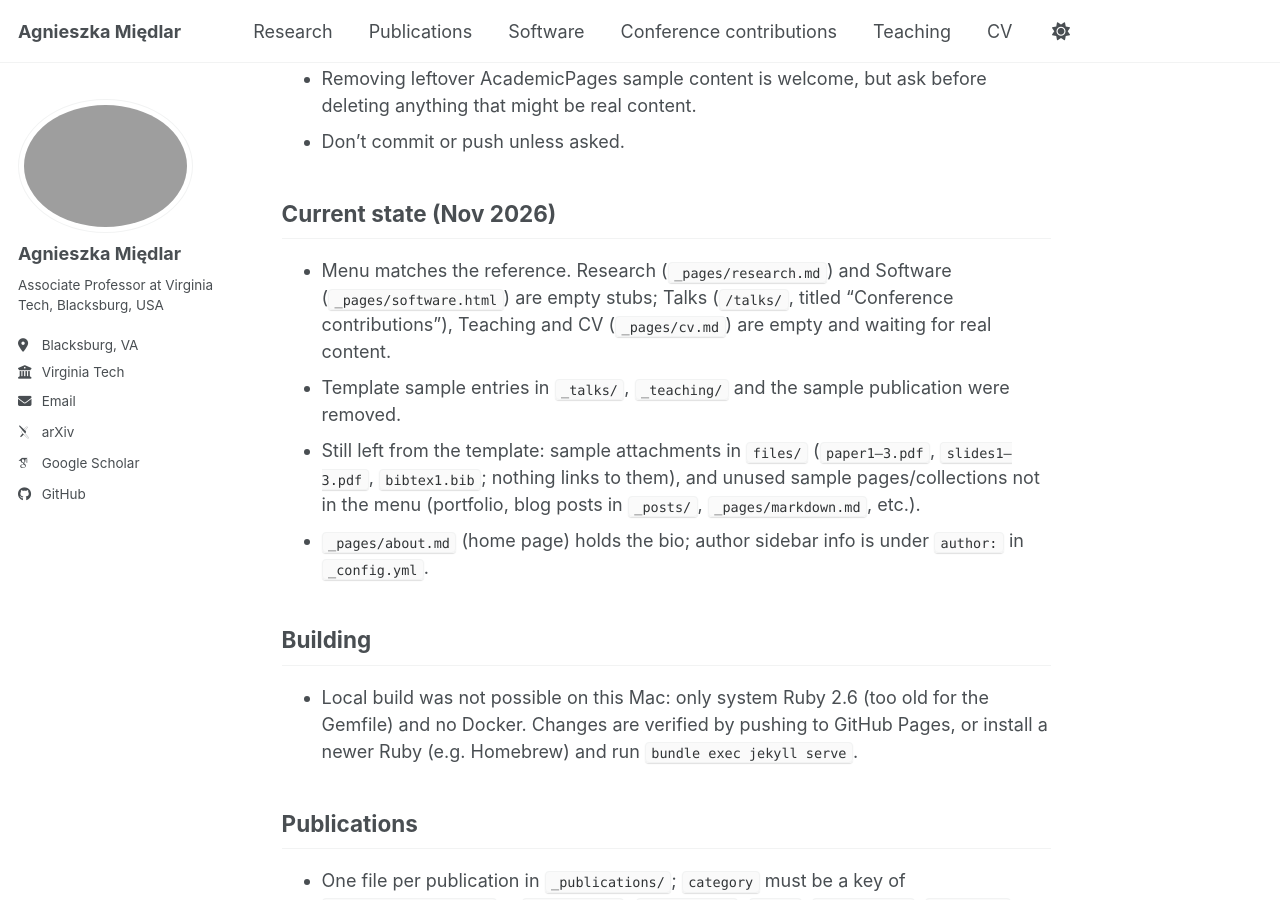
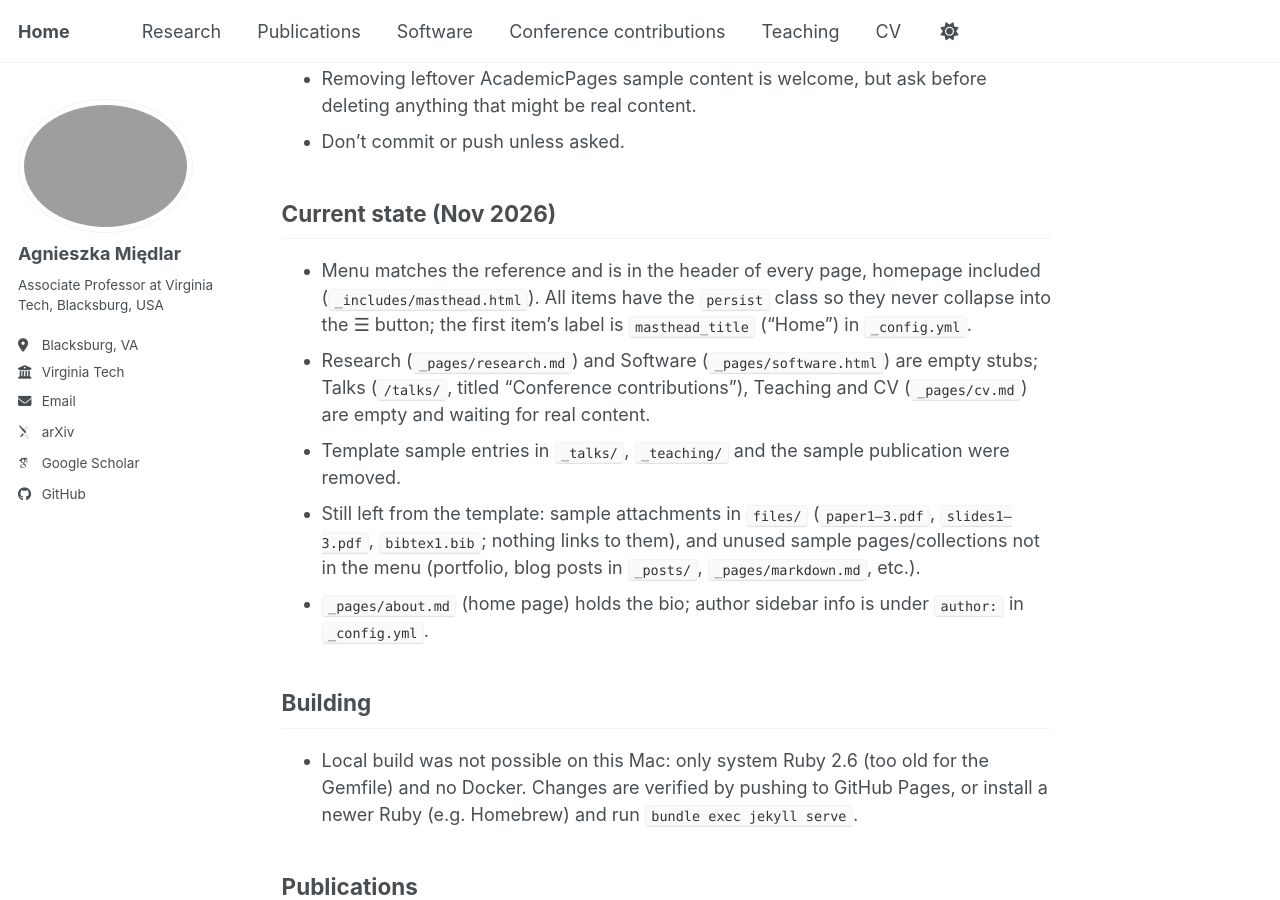
Before and after one commit to amiedlar/amiedlar.github.io, a Jekyll site: the page built from CLAUDE.md, in a window 1280 px wide and 900 px high, scrolled down 687 px. Built offline with Jekyll 4.4.1, drawn with Linux system fonts in a browser that asks for light colours; some web fonts are replaced; our own code applies the rules of GitHub Pages for plain Markdown files; a script bundle is joined from its source files by our own code; library files that are not in the unit come from our copies.

Commit message:
Restructure menu and publications page to match reference site

```diff
--- a/CLAUDE.md
+++ b/CLAUDE.md
@@ -18,7 +18,10 @@ The site's structure should follow https://smithrgh.github.io (source: https://g
 
 ## Current state (Nov 2026)
 
-- Menu matches the reference. Research (`_pages/research.md`) and Software (`_pages/software.html`) are empty stubs;
+- Menu matches the reference and is in the header of every page, homepage included (`_includes/masthead.html`).
+  All items have the `persist` class so they never collapse into the ☰ button; the first item's label is
+  `masthead_title` ("Home") in `_config.yml`.
+- Research (`_pages/research.md`) and Software (`_pages/software.html`) are empty stubs;
   Talks (`/talks/`, titled "Conference contributions"), Teaching and CV (`_pages/cv.md`) are empty and waiting for real content.
 - Template sample entries in `_talks/`, `_teaching/` and the sample publication were removed.
 - Still left from the template: sample attachments in `files/` (`paper1–3.pdf`, `slides1–3.pdf`, `bibtex1.bib`; nothing links to them),
--- a/_config.yml
+++ b/_config.yml
@@ -10,6 +10,7 @@
 locale                   : "en-US"
 site_theme               : "default" # The available themes options are "default", "air", "sunrise", "mint", "dirt" and "contrast"
 title                    : "Agnieszka Międlar"
+masthead_title           : "Home" # first item of the main menu; defaults to the site title
 title_separator          : "-"
 name                     : &name "Agnieszka Międlar"
 description              : &description "Associate Professor at Department of Mathematics and Division of Computational Modeling and Data Analytics, Virginia Tech, USA"
--- a/_includes/masthead.html
+++ b/_includes/masthead.html
@@ -6,7 +6,7 @@
         <button><span class="navicon"></span></button>
         <ul class="visible-links">
           <li class="masthead__menu-item masthead__menu-item--lg persist {% if page.url == '/' or page.url == '/index.html' %}selected{% endif %}">
-            <a href="{{ base_path }}/">{{ site.title }}</a>
+            <a href="{{ base_path }}/">{{ site.masthead_title | default: site.title }}</a>
           </li>
           {% for link in site.data.navigation.main %}
             {% if link.url contains 'http' %}
@@ -14,7 +14,7 @@
             {% else %}
               {% assign domain = base_path %}
             {% endif %}
-            <li class="masthead__menu-item {% if page.url contains link.url and link.url != '/' %}selected{% endif %}">
+            <li class="masthead__menu-item persist {% if page.url contains link.url and link.url != '/' %}selected{% endif %}">
               <a href="{{ domain }}{{ link.url }}">{{ link.title }}</a>
             </li>
           {% endfor %}
```
